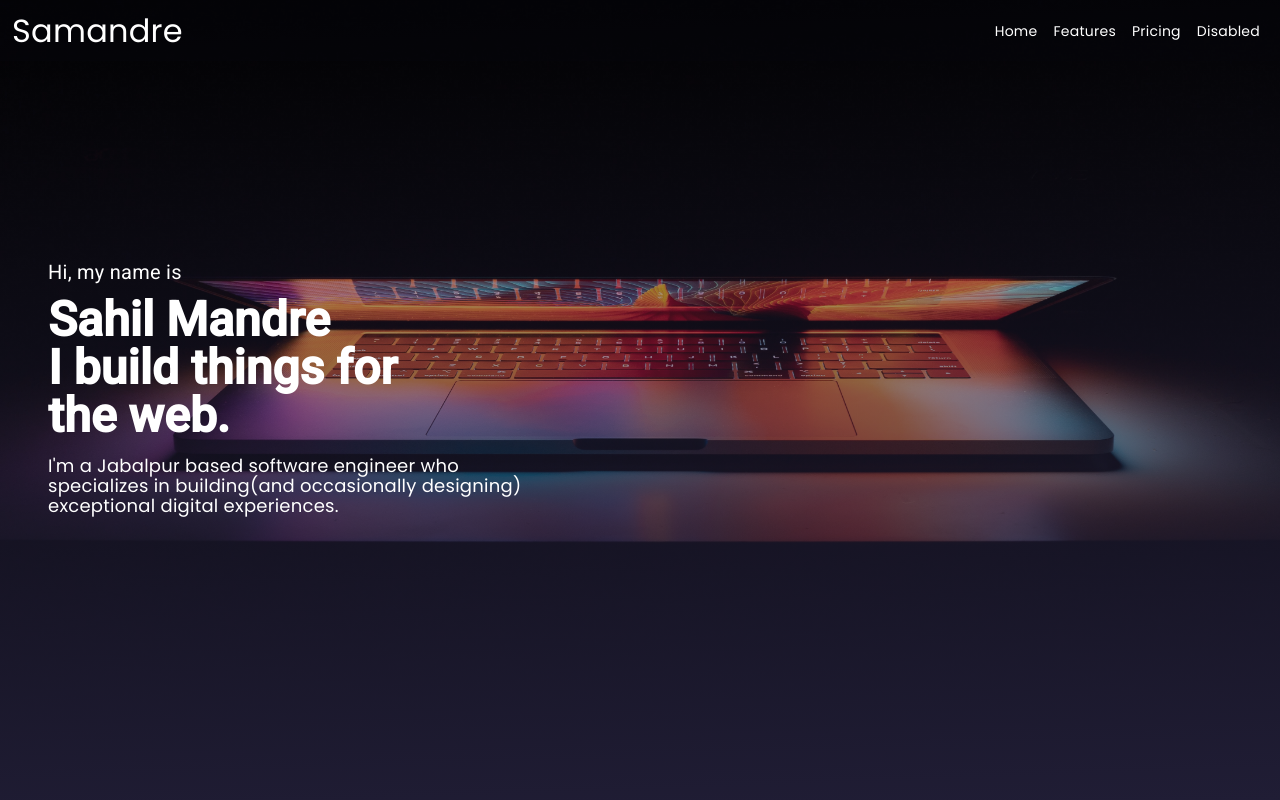
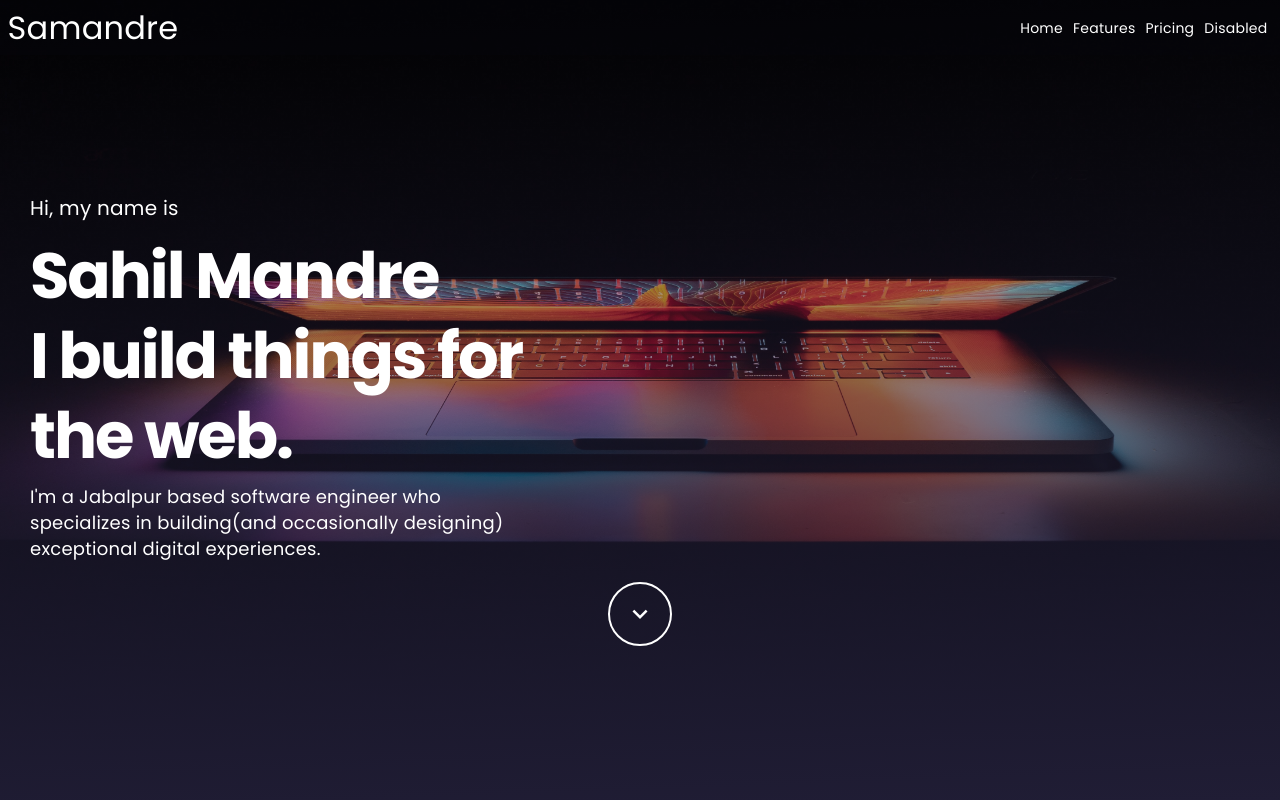
Before and after one commit to sahilmandre/portfolio22, an Angular app: page / in a window 1280 px wide. Shown: the top 800 px of the page. Built offline with nearby package versions, Linux system fonts and the light colour scheme.

Commit message:
central chevron implemented

```diff
--- a/src/app/app.component.html
+++ b/src/app/app.component.html
@@ -1,5 +1,4 @@
 <div class="bodyBackground">
   <app-header></app-header>
   <app-hero></app-hero>
-  <app-experience></app-experience>
 </div>
--- a/src/app/hero/hero.component.css
+++ b/src/app/hero/hero.component.css
@@ -20,19 +20,53 @@
 .header-title {
   position: relative;
   color: #fff;
-  top: 32%;
+  top: 24%;
   mix-blend-mode: normal;
 }
 
 .header-title1 {
-  font-size: 20px;
+  font-size: 2rem;
   font-weight: 400;
+  font-family: "poppins";
 }
 .header-title2 {
-  font-size: 48px;
-  font-weight: 800;
+  font-size: 6.4rem;
+  font-weight: 700;
+  font-family: "poppins";
+  line-height: 1;
+  letter-spacing: -0.032em;
 }
 .header-title-subtext {
-  font-size: 18px;
+  font-size: 1.8rem;
   font-weight: 400;
+  line-height: 2.6rem;
 }
+
+.header-group {
+  margin-top: 4%;
+}
+
+.downArrow {
+  font-size: 3rem;
+  padding: 3rem;
+  color: white;
+  display: flex;
+  justify-content: center;
+  align-items: center;
+  border: 2px solid #fff;
+  border-radius: 6rem;
+}
+.downArrow:hover {
+  transform: scale(1.05, 1.05);
+}
+.downArrow-down::after {
+  border: 3px solid rgb(27 25 45);
+  color: #1d1a30;
+  transform: translateY(0%) rotate(0deg);
+}
+
+.downGroup {
+  height: 45vh;
+  align-items: center;
+  margin-top: 5%;
+}
--- a/src/app/hero/hero.component.html
+++ b/src/app/hero/hero.component.html
@@ -1,9 +1,11 @@
-<div class="" id="hero-image">
+<div class="" id="hero-image" #heroSection>
   <div class="overlay h-100">
-    <div class="header-title ps-5 col-md-5 col-sm-8">
+    <div
+      class="header-title ps-5 col-lg-6 col-xl-5 col-xs-12 col-md-8 col-sm-10"
+    >
       <h2 class="header-title1">Hi, my name is</h2>
 
-      <div>
+      <div class="header-group">
         <h1 class="header-title2">Sahil Mandre</h1>
         <h1 class="header-title2">I build things for</h1>
         <h1 class="header-title2">the web.</h1>
@@ -14,5 +16,36 @@
         occasionally designing) exceptional digital experiences.
       </p>
     </div>
+
+    <div class="d-flex justify-content-center downGroup">
+      <mat-icon
+        *ngIf="!isChecked"
+        class="downArrow downArrow-down"
+        (click)="
+          experienceSection.scrollIntoView({
+            behavior: 'smooth',
+            block: 'start'
+          });
+          clicked(true)
+        "
+        >keyboard_arrow_down</mat-icon
+      >
+      <mat-icon
+        *ngIf="isChecked"
+        class="downArrow downArrow-down"
+        (click)="
+          heroSection.scrollIntoView({
+            behavior: 'smooth',
+            block: 'start'
+          });
+          clicked(false)
+        "
+        >keyboard_arrow_up</mat-icon
+      >
+    </div>
   </div>
 </div>
+
+<div class="" #experienceSection>
+  <app-experience></app-experience>
+</div>
--- a/src/app/hero/hero.component.ts
+++ b/src/app/hero/hero.component.ts
@@ -3,8 +3,12 @@ import { Component } from '@angular/core';
 @Component({
   selector: 'app-hero',
   templateUrl: './hero.component.html',
-  styleUrls: ['./hero.component.css']
+  styleUrls: ['./hero.component.css'],
 })
 export class HeroComponent {
+  isChecked: boolean = false;
 
+  clicked(checked: boolean) {
+    this.isChecked = checked;
+  }
 }
--- a/src/styles.css
+++ b/src/styles.css
@@ -1,5 +1,14 @@
 /* You can add global styles to this file, and also import other style files */
 @import url(../node_modules/bootstrap/dist/css/bootstrap.min.css);
+
+html {
+  font-size: 62.5%;
+  scroll-behavior: smooth;
+
+  @media (medium) {
+    font-size: 56.25%;
+  }
+}
 
 html,
 body {
```
